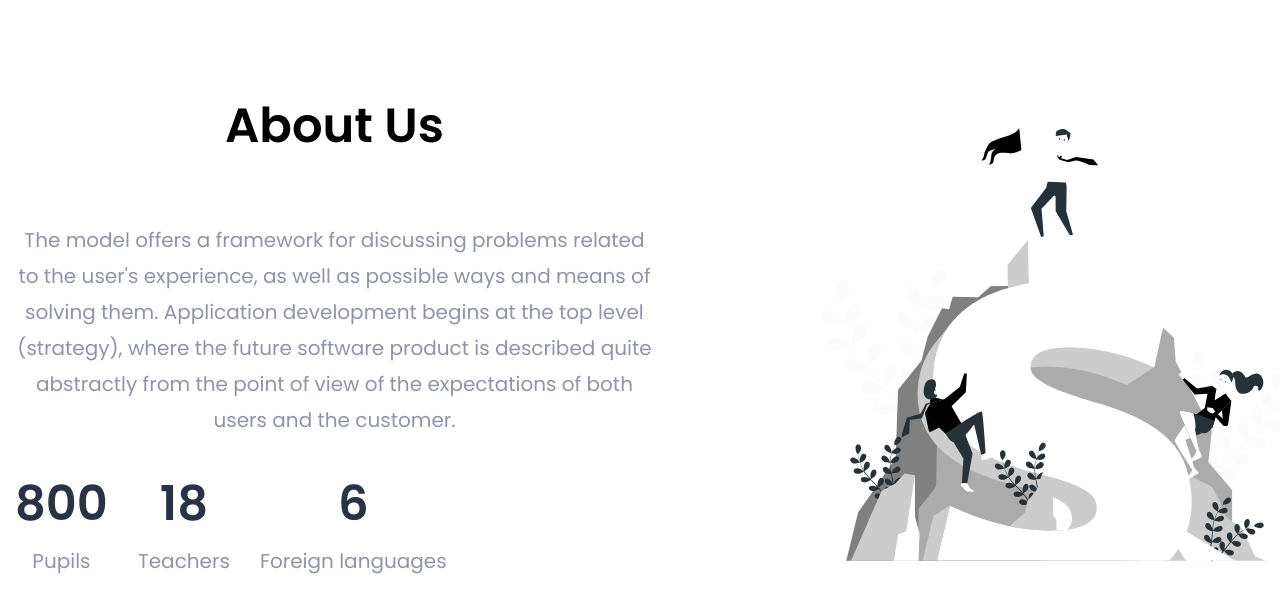
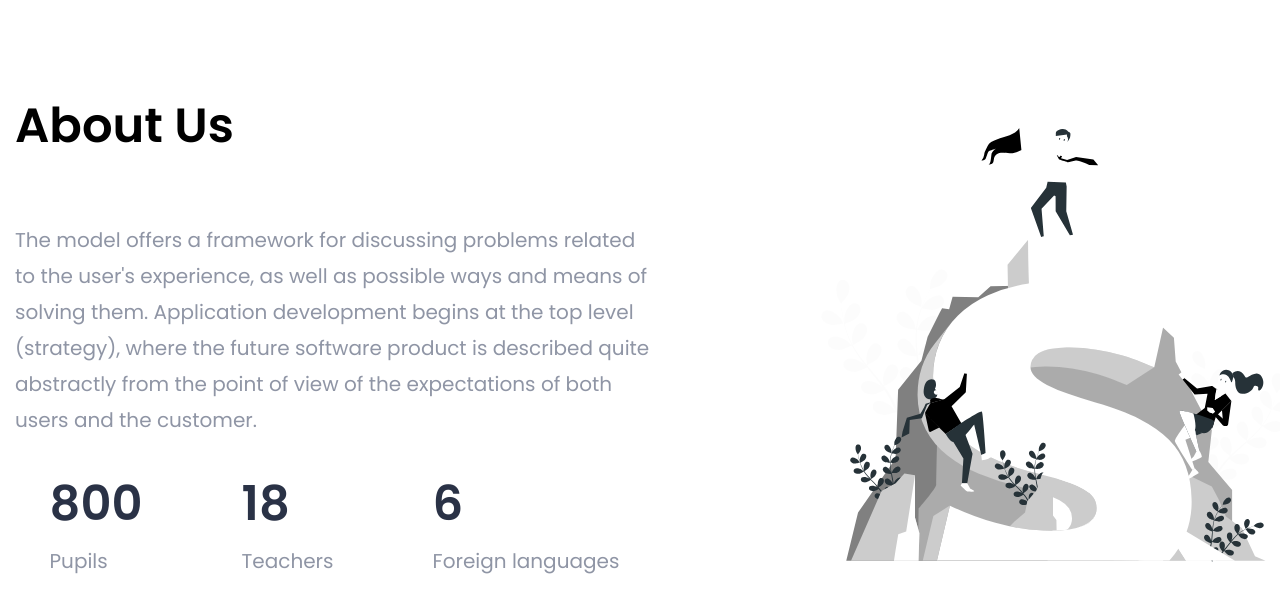
Before and after one commit to VitaliiPozniakov/Britlex, a plain HTML site: page index.html in a window 1280 px wide. Shown: the top 612 px of the page. Drawn offline with nearby package versions, Linux system fonts and the light colour scheme.

Commit message:
Update style.css

```diff
--- a/css/style.css
+++ b/css/style.css
@@ -70,6 +70,8 @@ address {
 .aboutus-list {
   display: flex;
   text-decoration: none;
+  align-items: center;
+  justify-content: space-around;
 }
 .aboutus-list-item:not(:last-child) {
   margin-right: 30px;
@@ -93,7 +95,7 @@ address {
   display: flex;
   padding-left: 15px;
   padding-right: 15px;
-  text-align: center;
+
   justify-content: center;
 }
 .left-content {
```
